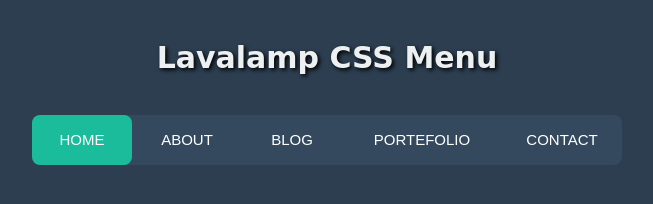
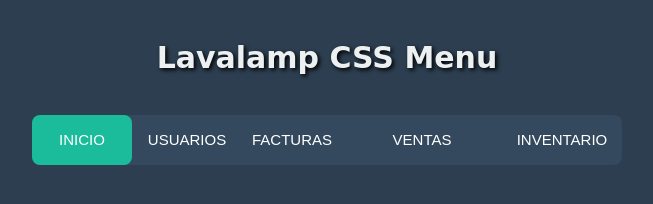
Before and after one commit to desarrolloti12/ProbandoGit, a plain HTML site: page main.html in a window 1280 px wide. Shown: the whole page, without its empty margins (313-966 px from the left). Drawn offline with Linux system fonts and the light colour scheme.

Commit message:
Se agrego el nuevo menu

```diff
--- a/main.html
+++ b/main.html
@@ -113,11 +113,11 @@ span {
   <h1>Lavalamp CSS Menu</h1>
 
   <nav>
-    <a href="#">Home</a>
-    <a href="#">About</a>
-    <a href="#">Blog</a>
-    <a href="#">Portefolio</a>
-    <a href="#">Contact</a>
+    <a href="#">Inicio</a>
+    <a href="#">Usuarios</a>
+    <a href="#">Facturas</a>
+    <a href="#">Ventas</a>
+    <a href="#">Inventario</a>
     <div class="animation start-home"></div>
   </nav>
 
```
